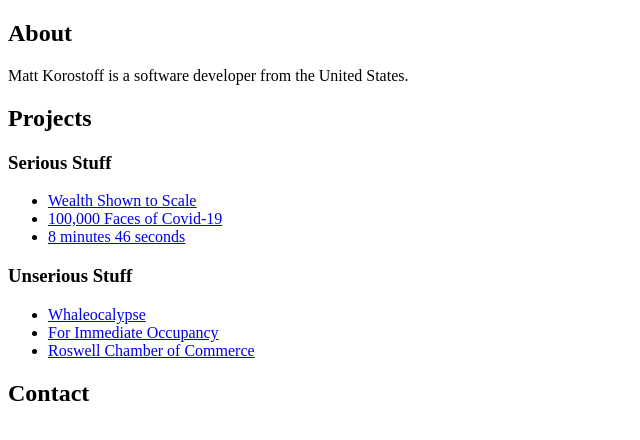
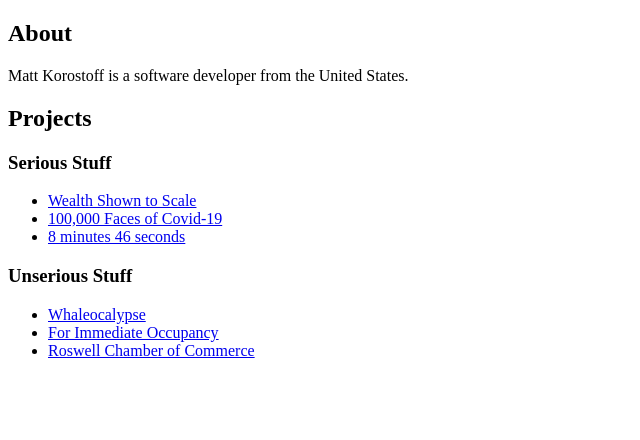
Before and after one commit to MKorostoff/mkorostoff.github.io, a plain HTML site: page index.html in a window 1280 px wide. Shown: the whole page, without its empty margins (0-640 px from the left). Drawn offline with Linux system fonts and the light colour scheme.

Commit message:
Update index.html

```diff
--- a/index.html
+++ b/index.html
@@ -32,7 +32,7 @@ Matt Korostoff is a software developer from the United States.
   <li><a href="https://forimmediateoccupancy.blogspot.com">For Immediate Occupancy</a></li>
   <li><a href="https://roswellchamberofcommerce.blogspot.com">Roswell Chamber of Commerce</a></li>
 </ul>
-<h2>Contact</h2>
+<!-- <h2>Contact</h2> -->
 <!-- <img width="210" height="20" alt="My email address, rendered as an image to defeat spambots. My sincere apologies for using an image as text. It is the letter M followed by my last name, at gmail." src="email.png" /> -->
 </body>
 </html>
```
